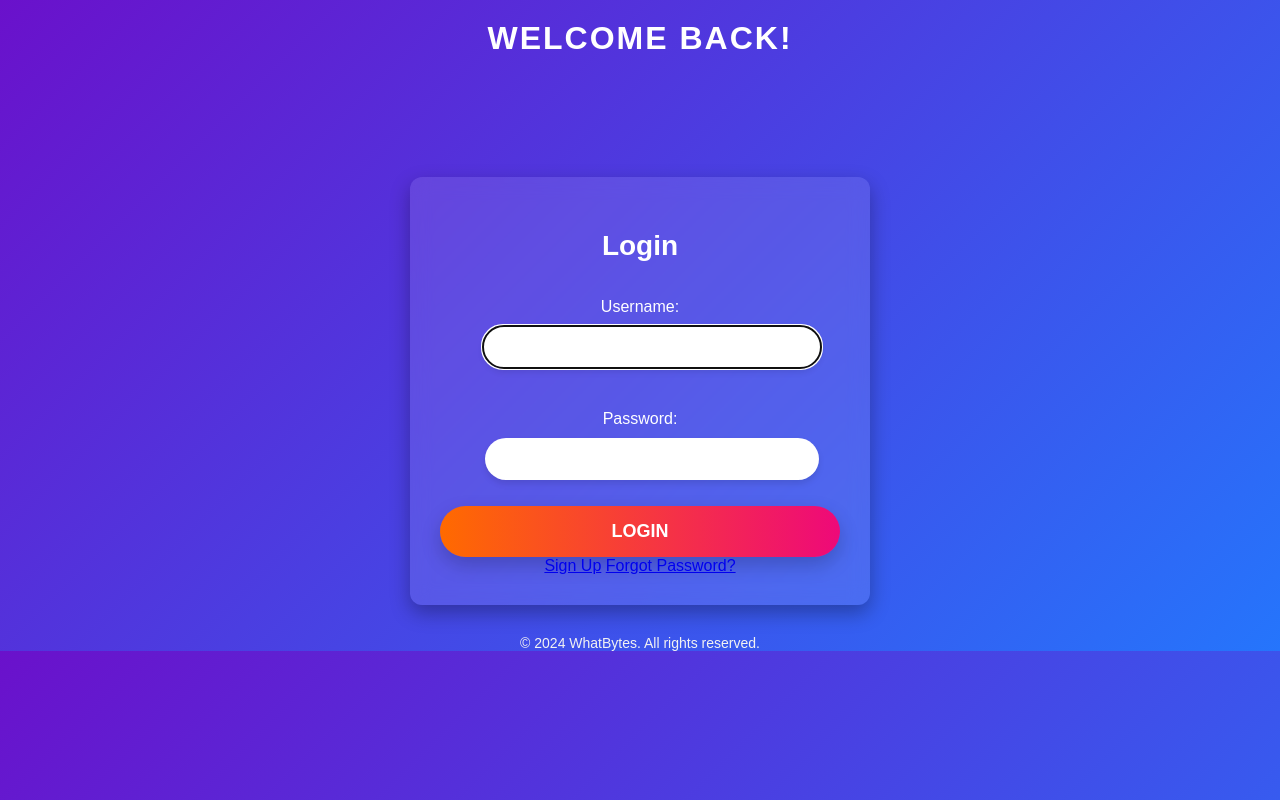
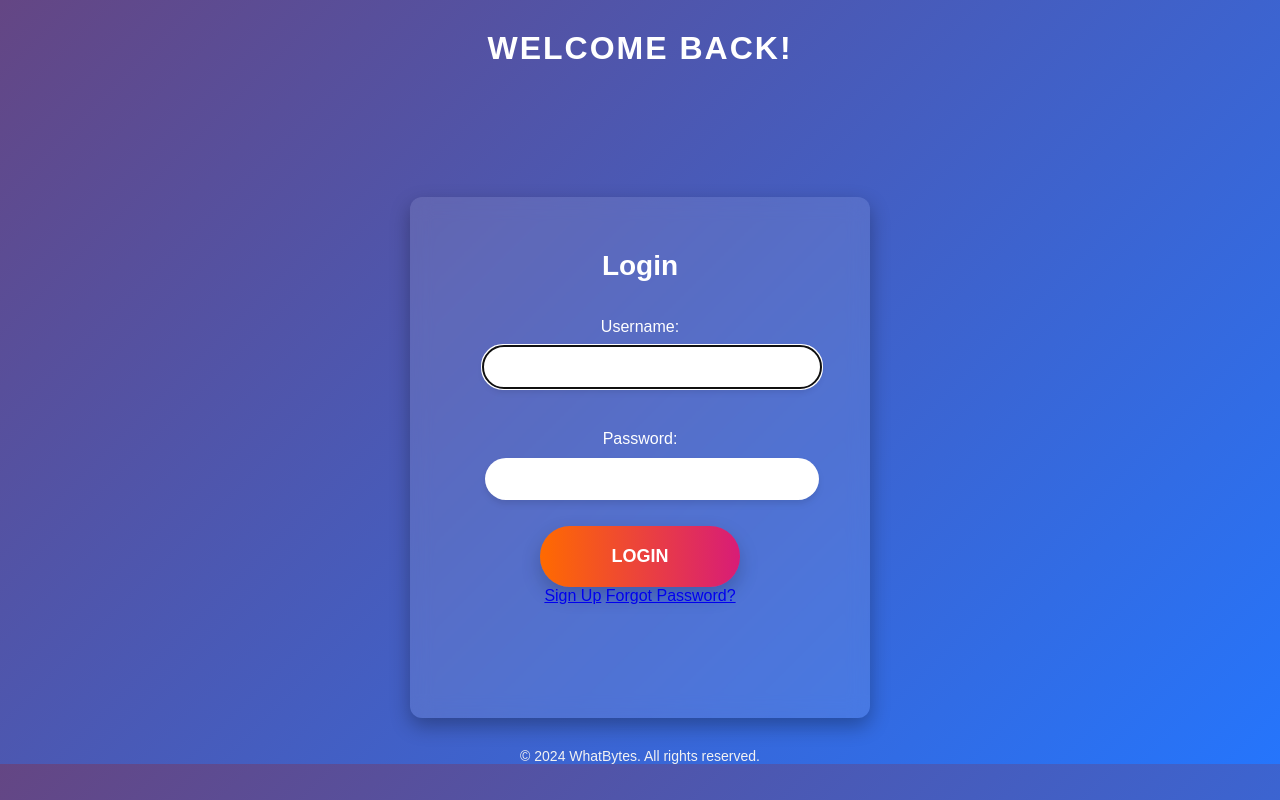
Before and after one commit to kumariAnjali10/WhatBytes, a Django app: page /accounts/login/ in a window 1280 px wide. Run offline with Django 5.2, Linux system fonts and the light colour scheme.

Commit message:
changes some files

```diff
--- a/accounts/templates/accounts/login.html
+++ b/accounts/templates/accounts/login.html
@@ -7,15 +7,16 @@
     <style>
         body {
             font-family: 'Poppins', Arial, sans-serif;
-            background: linear-gradient(135deg, #6a11cb, #2575fc);
+            background: linear-gradient(135deg, #644684, #2575fc);
             margin: 0;
             padding: 0;
             color: #fff;
         }
         header {
             background-color: transparent;
+            display: flex-center;
             text-align: center;
-            padding: 20px 0;
+            padding: 30px 0;
             font-size: 32px;
             font-weight: bold;
             text-transform: uppercase;
@@ -23,6 +24,7 @@
         }
         .container {
             max-width: 400px;
+            height: 461px;
             margin: 0 auto;
             padding: 30px;
             background: rgba(255, 255, 255, 0.1);
@@ -52,14 +54,14 @@
             box-shadow: 0 4px 6px rgba(0, 0, 0, 0.1);
         }
         form button {
-            background: linear-gradient(90deg, #ff6a00, #ee0979);
+            background: linear-gradient(90deg, #ff6a00, #d81c77);
             color: white;
             border: none;
-            padding: 15px 0;
+            padding: 20px 0;
             font-size: 18px;
             cursor: pointer;
             border-radius: 30px;
-            width: 100%;
+            width: 50%;
             text-transform: uppercase;
             font-weight: bold;
             box-shadow: 0 8px 20px rgba(0, 0, 0, 0.2);
@@ -70,7 +72,7 @@
             box-shadow: 0 12px 25px rgba(0, 0, 0, 0.3);
         }
         form a {
-            margin-top: 15px;
+            margin-top: 25px;
             color: #fff;
             font-weight: bold;
             text-decoration: none;
@@ -105,7 +107,7 @@
             <button type="submit">Login</button>
         </form>
         <a href="{% url 'signup' %}">Sign Up</a>
-        <a href="{% url 'forgot_password' %}">Forgot Password?</a>
+        <span><a href="{% url 'forgot_password' %}">Forgot Password?</a></span>
     </div>
 
     <div class="footer">
```
